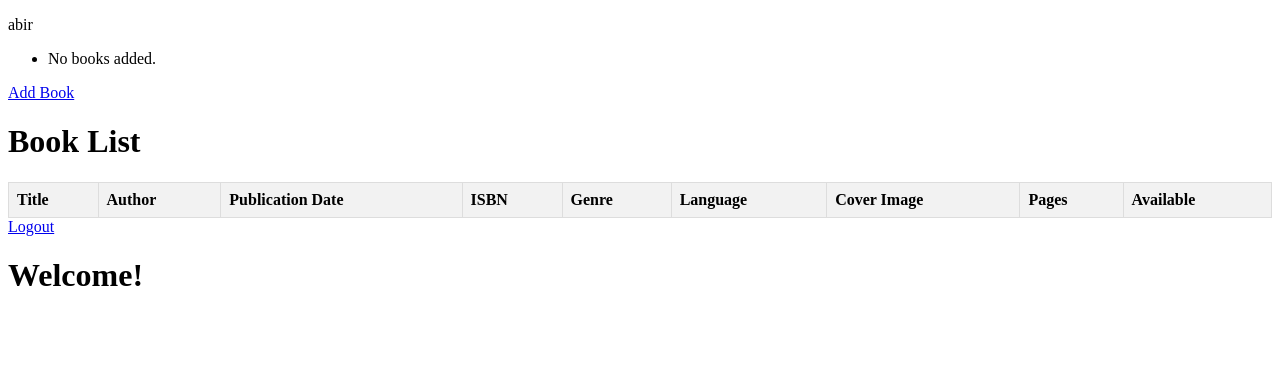
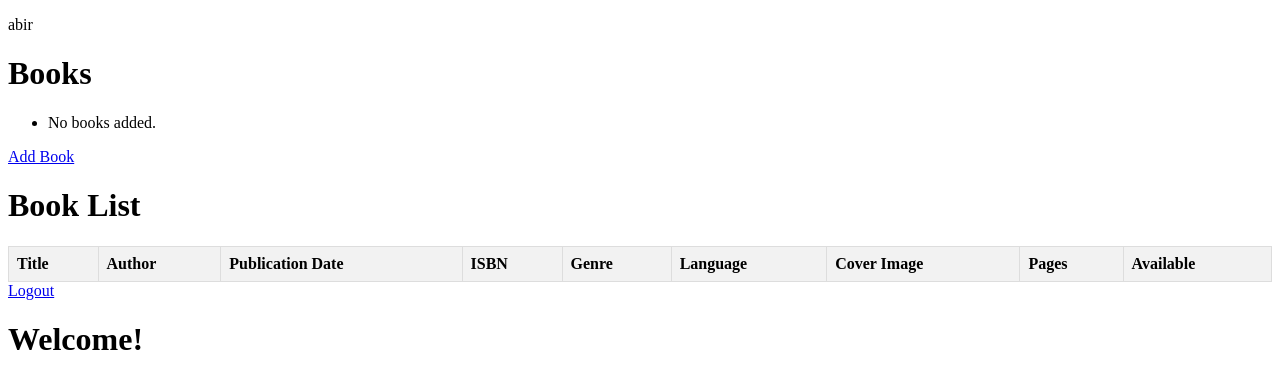
Before and after one commit to AbuYousufSiam/book_cycle_django, a Django app: page / in a window 1280 px wide. Shown: the top 389 px of the page. Run offline with Django 4.2, Linux system fonts and the light colour scheme; a user stored in the database is signed in; lists and menus that the app fills with data are empty.

Commit message:
test ignore

```diff
--- a/src/books/templates/index.html
+++ b/src/books/templates/index.html
@@ -26,6 +26,7 @@
 <!-- -------------------------- -->
 
 <!-- for updating books and deleting them from book model book_list   -->
+<h1>Books</h1>
 <ul>
   {% for book in book_list %}
       <li>
```
